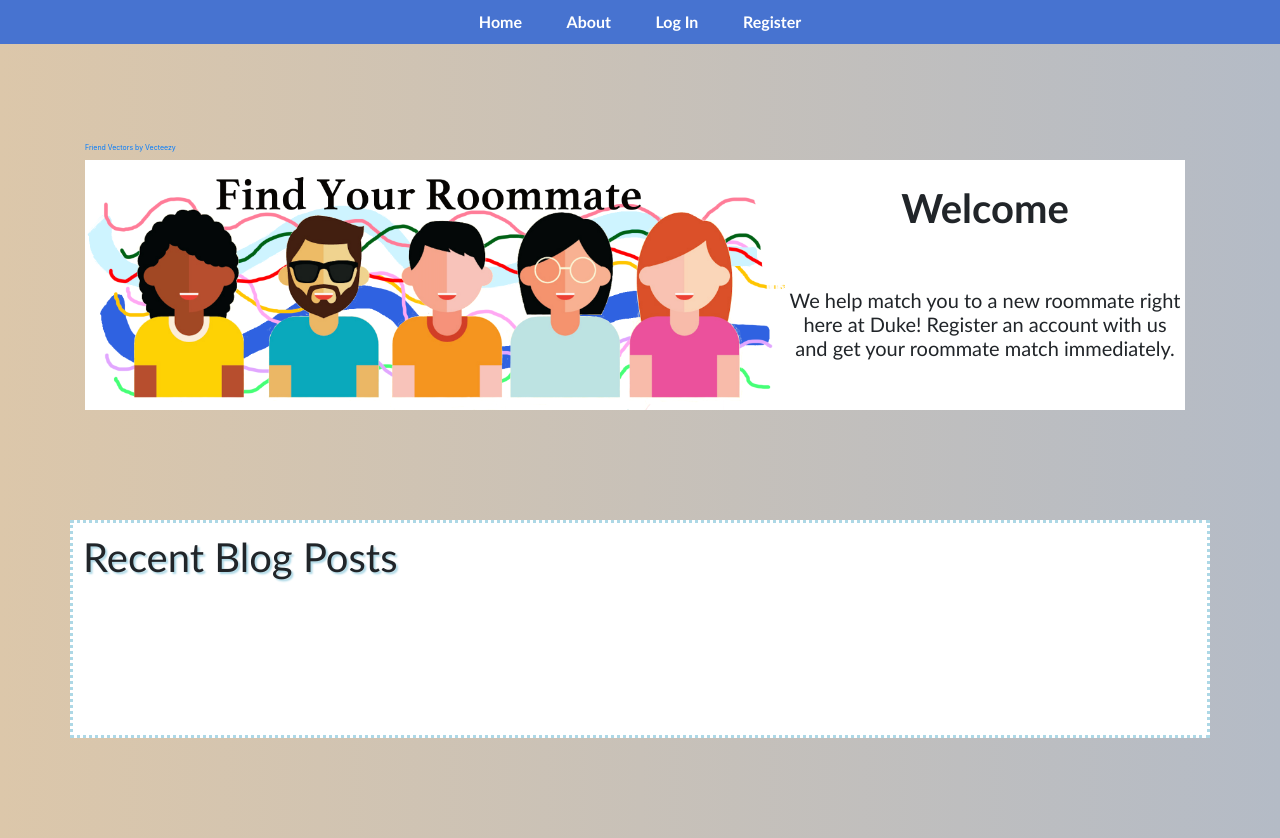
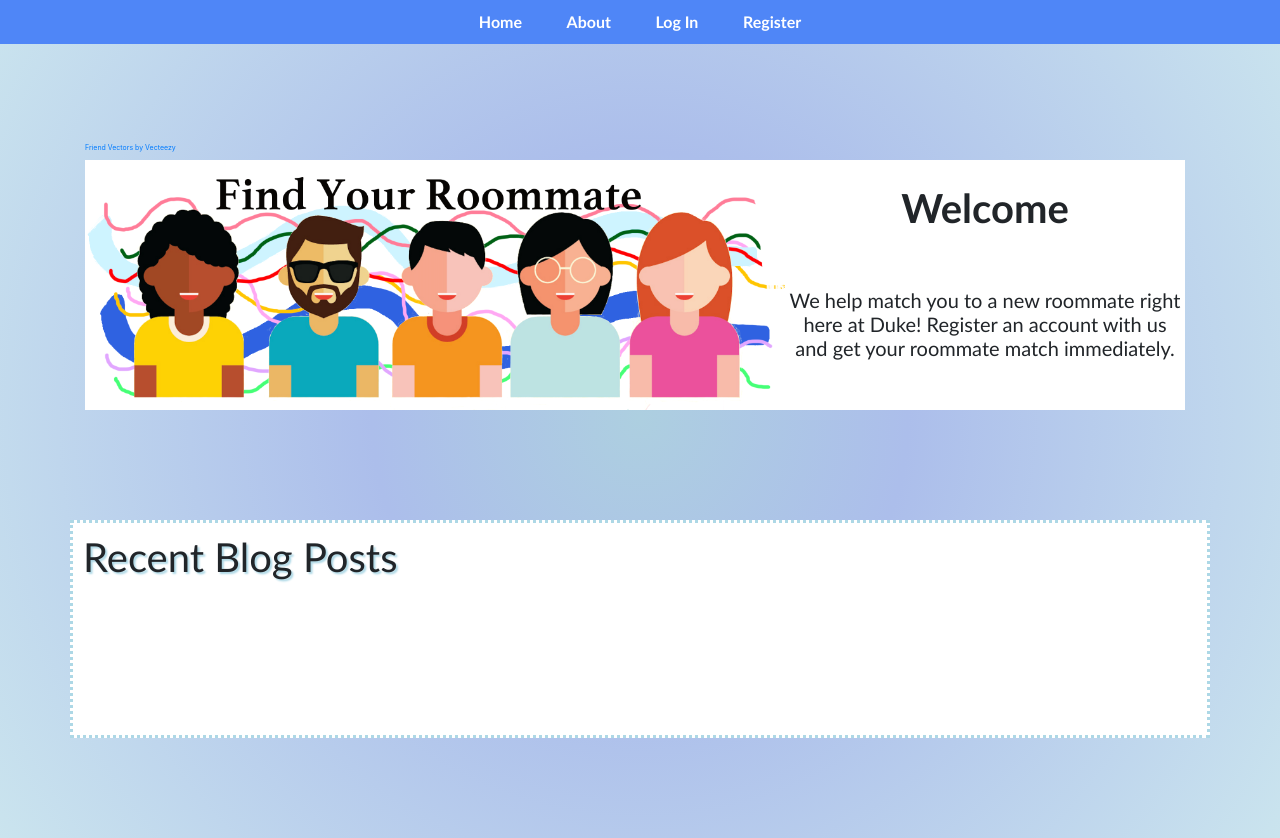
Before and after one commit to yyntommy/CS316_Project, a Python web app: template roommatefinder/templates/index.html in a window 1280 px wide. Run offline with Jinja, Linux system fonts and the light colour scheme; the template is opened without the code that fills it, so the values that code supplies are empty; some libraries are stand-ins or nearby versions.

Commit message:
changed the background

```diff
--- a/roommatefinder/templates/base.html
+++ b/roommatefinder/templates/base.html
@@ -7,7 +7,7 @@
 	  padding: 0;
 	  overflow: hidden;
 	  text-align: center;
-	  background-color: #4773D0;
+      background-color: #4f86f7 ;
 	}
 	li {
 		display: inline-block;
@@ -82,8 +82,8 @@
 </div>
 	<style>
 	  body {
-        background: rgb(220,199,170);
-        background: linear-gradient(90deg, rgba(220,199,170,1) 0%, rgba(180,187,198,1) 100%);
+        background: rgb(173,207,224);
+        background: radial-gradient(circle, rgba(173,207,224,1) 0%, rgba(172,190,235,1) 35%, rgba(202,228,238,1) 100%);
 
     }
 	</style>
```
